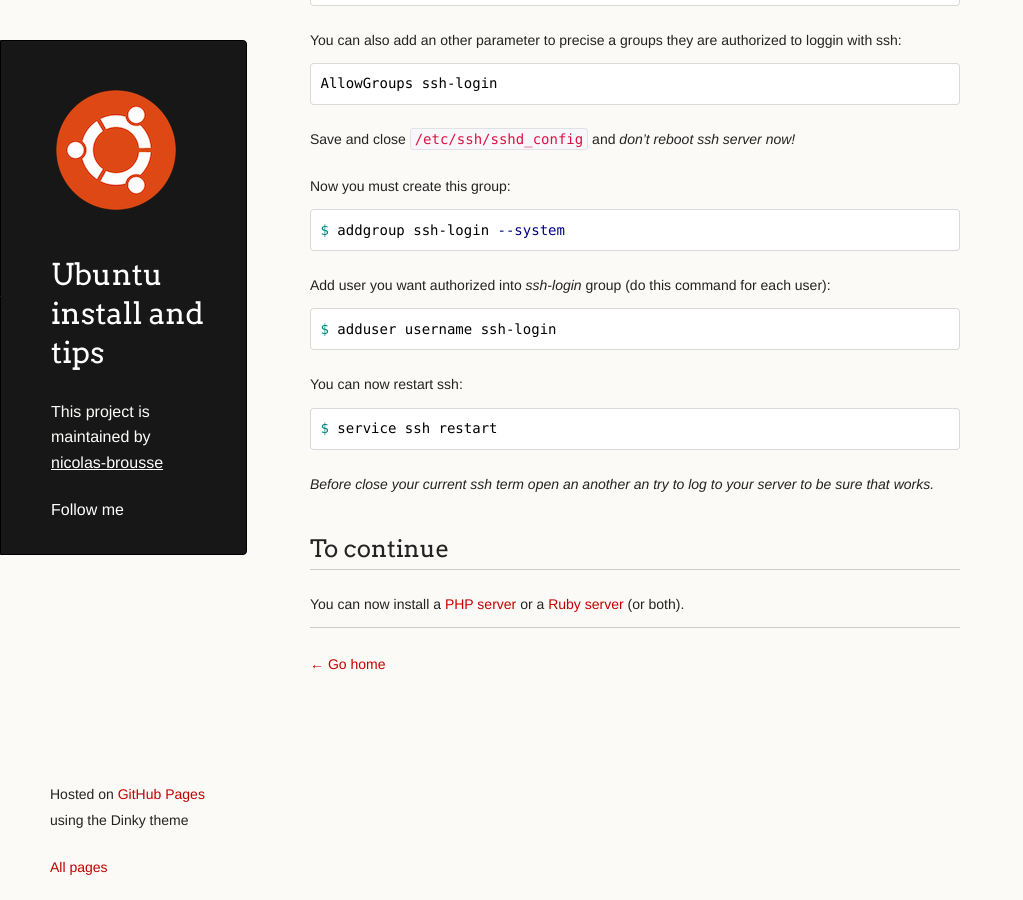
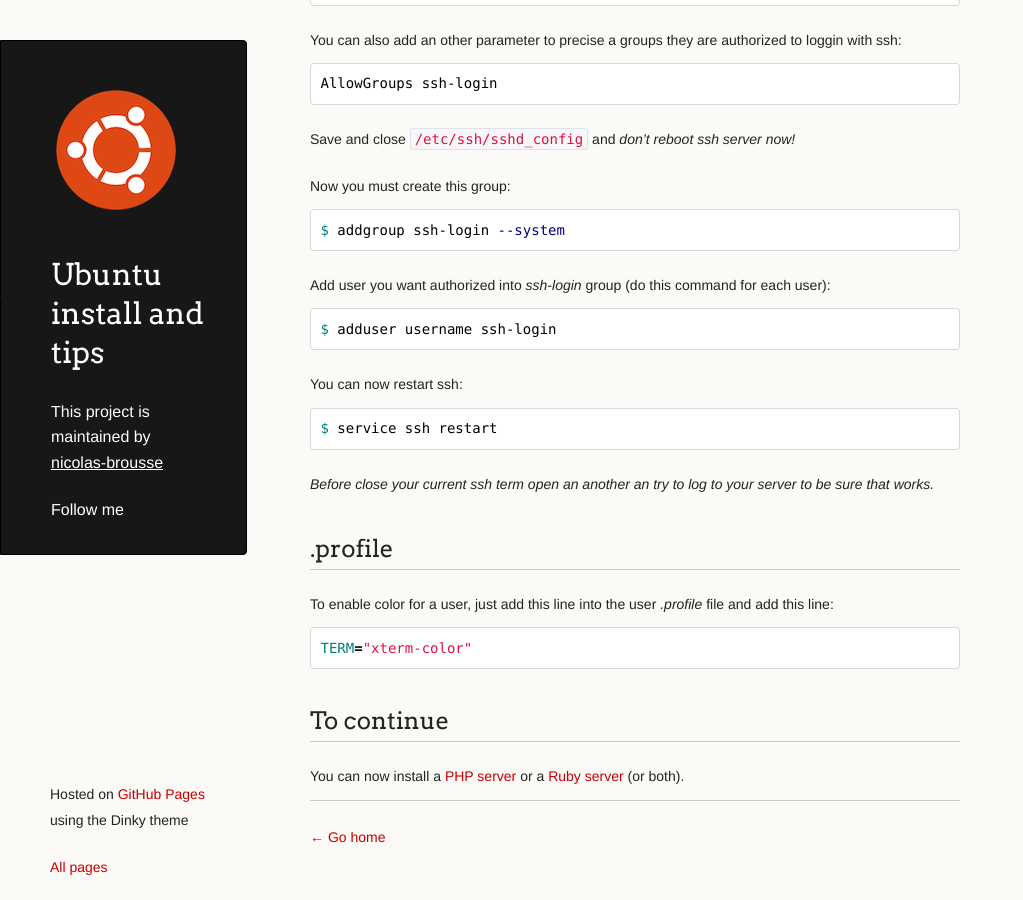
Before and after one commit to nicolas-brousse/ubuntu-install-and-tips, a Jekyll site: the page built from pages/installation/common.md, in a window 1280 px wide and 900 px high, scrolled down 1240 px. Shown: the whole window, without its empty margins (0-1023 px from the left). Built offline with Jekyll 4.4.1, drawn with Linux system fonts in a browser that asks for light colours; Markdown is read by kramdown in place of the engine named in the settings; comment, search, counter and statistics services are not loaded.

Commit message:
Update common.md

````diff
--- a/pages/installation/common.md
+++ b/pages/installation/common.md
@@ -88,6 +88,14 @@
 
 *Before close your current ssh term open an another an try to log to your server to be sure that works.*
 
+## .profile
+
+To enable color for a user, just add this line into the user *.profile* file and add this line:
+
+```bash
+TERM="xterm-color"
+```
+
 ## To continue
 
 You can now install a [PHP server]({{ site.baseurl }}/pages/installation/php-prod) or a [Ruby server]({{ site.baseurl }}/pages/installation/ruby-prod) (or both).
````
